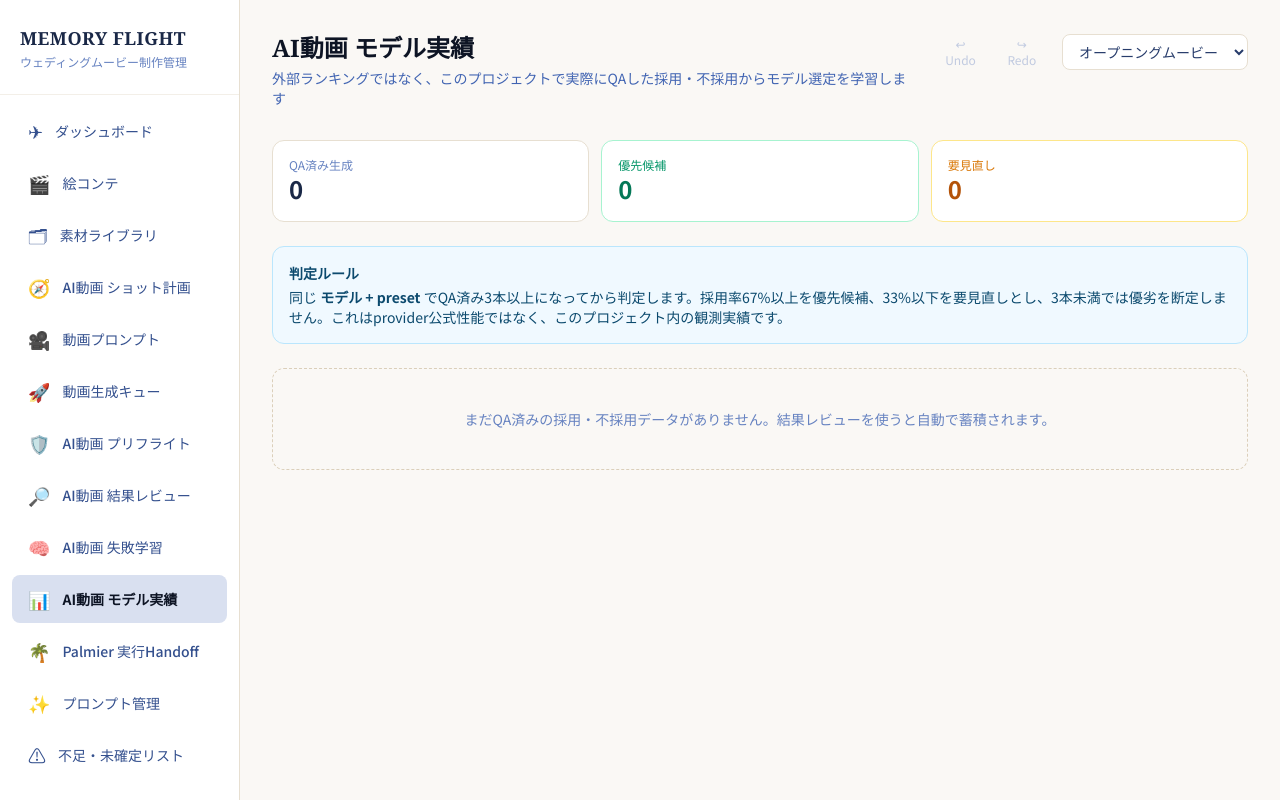
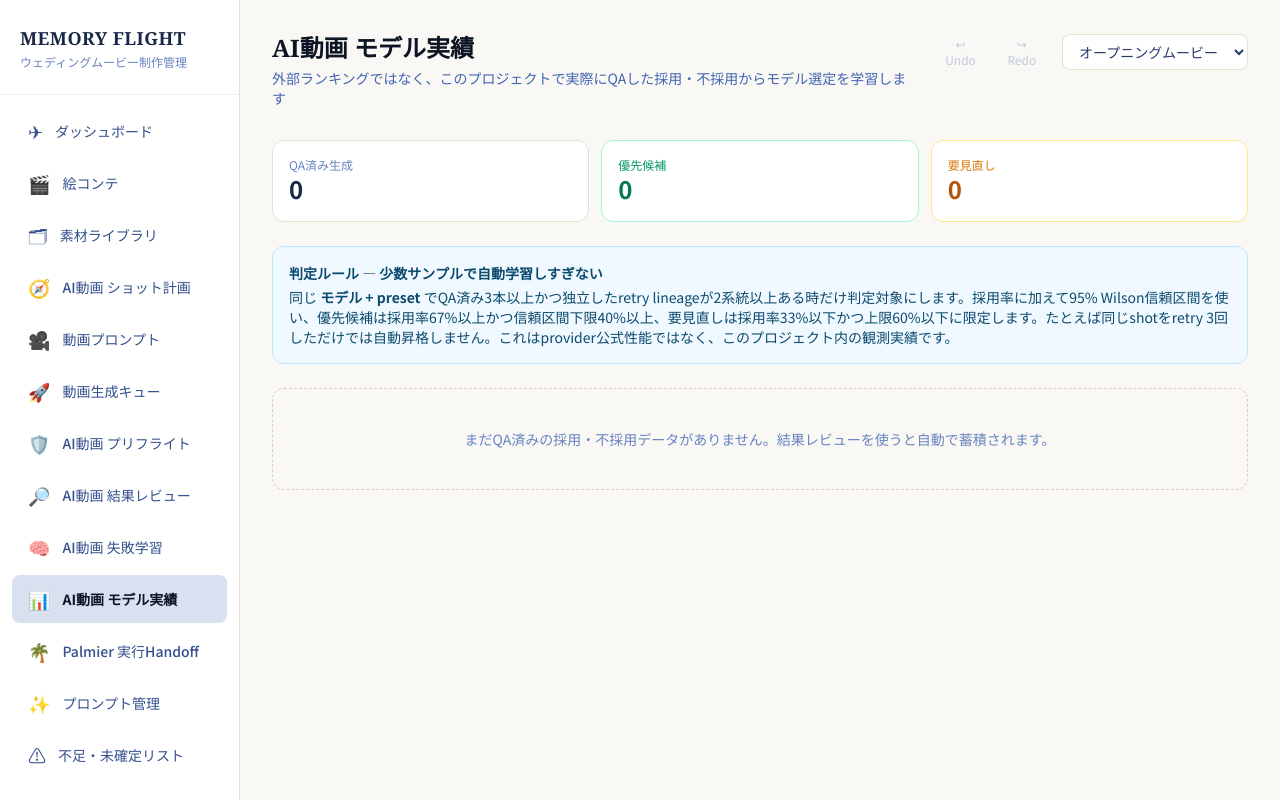
Before and after one commit to m-shogo/wedding-project, a React (Vite) app in the folder movie-dashboard/: page /video-model-evidence in a window 1280 px wide. Shown: the top 800 px of the page. Built offline with nearby package versions, Linux system fonts and the light colour scheme.

Commit message:
feat: explain confidence-aware video model evidence

```diff
--- a/movie-dashboard/src/pages/VideoModelEvidence.tsx
+++ b/movie-dashboard/src/pages/VideoModelEvidence.tsx
@@ -33,8 +33,8 @@ export function VideoModelEvidence() {
       </div>
 
       <div className="rounded-xl border border-sky-200 dark:border-sky-800 bg-sky-50 dark:bg-sky-900/20 p-4 mb-6 text-sm text-sky-900 dark:text-sky-200">
-        <p className="font-bold mb-1">判定ルール</p>
-        <p>同じ <strong>モデル + preset</strong> でQA済み3本以上になってから判定します。採用率67%以上を優先候補、33%以下を要見直しとし、3本未満では優劣を断定しません。これはprovider公式性能ではなく、このプロジェクト内の観測実績です。</p>
+        <p className="font-bold mb-1">判定ルール — 少数サンプルで自動学習しすぎない</p>
+        <p>同じ <strong>モデル + preset</strong> でQA済み3本以上かつ独立したretry lineageが2系統以上ある時だけ判定対象にします。採用率に加えて95% Wilson信頼区間を使い、優先候補は採用率67%以上かつ信頼区間下限40%以上、要見直しは採用率33%以下かつ上限60%以下に限定します。たとえば同じshotをretry 3回しただけでは自動昇格しません。これはprovider公式性能ではなく、このプロジェクト内の観測実績です。</p>
       </div>
 
       {evidence.length === 0 ? (
@@ -50,7 +50,7 @@ export function VideoModelEvidence() {
                     <div className="flex flex-wrap items-center gap-2"><h2 className="font-bold">{item.tool}</h2><span className="text-xs opacity-70">preset: {item.preset}</span><span className="text-[11px] px-2 py-0.5 rounded-full bg-white/50 dark:bg-navy-800/40">{meta.icon} {meta.label}</span></div>
                     <p className="text-sm mt-1">{item.summary}</p>
                   </div>
-                  <div className="text-right text-sm shrink-0"><p className="font-bold text-lg">{Math.round(item.passRate * 100)}%</p><p className="text-xs opacity-70">採用 {item.adopted} / 不採用 {item.rejected}</p></div>
+                  <div className="text-right text-sm shrink-0"><p className="font-bold text-lg">{Math.round(item.passRate * 100)}%</p><p className="text-xs opacity-70">採用 {item.adopted} / 不採用 {item.rejected}</p><p className="text-xs opacity-70">独立系統 {item.independentRoots} · 95% {Math.round(item.confidenceLow * 100)}–{Math.round(item.confidenceHigh * 100)}%</p></div>
                 </div>
               </article>
             );
```
